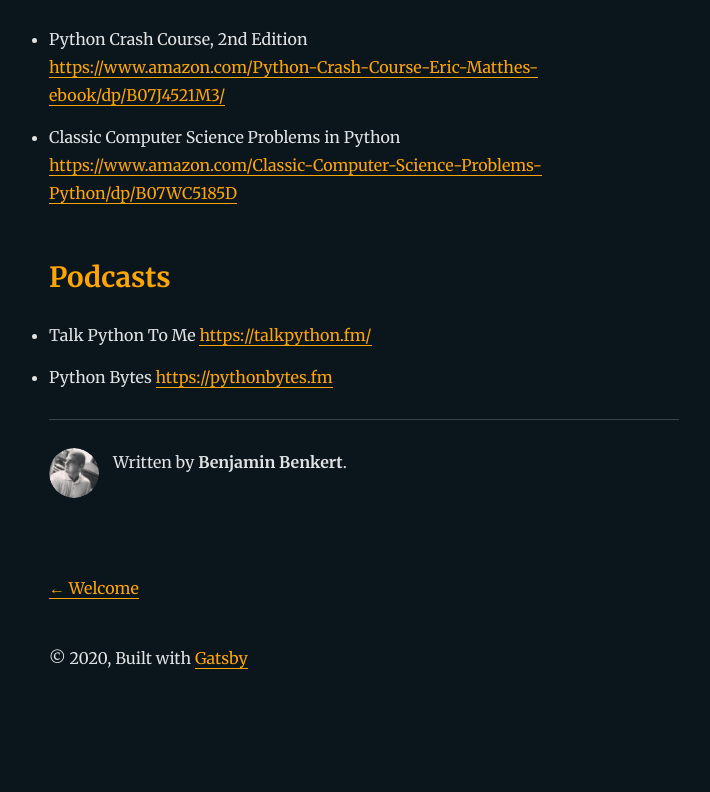
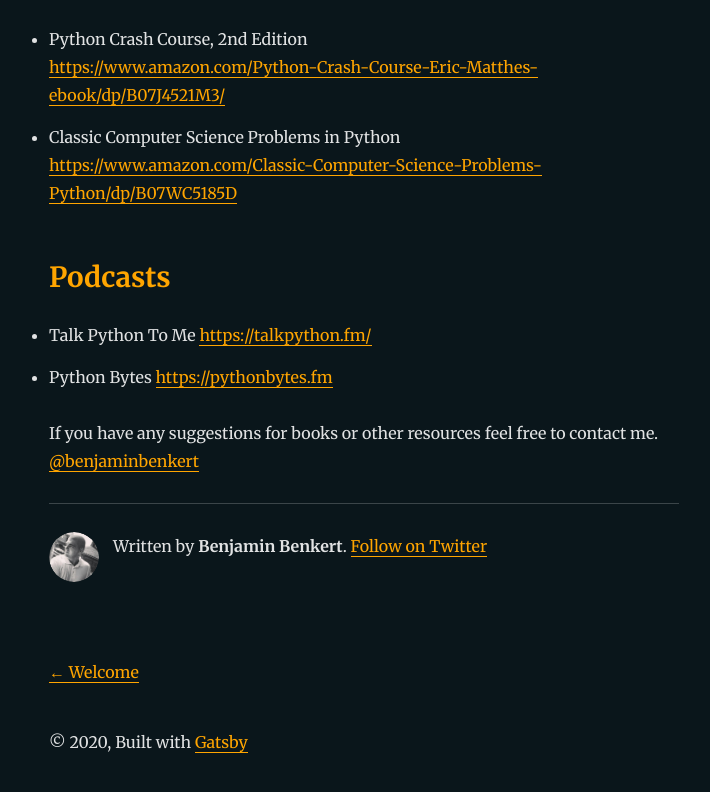
Before and after one commit to bbenkert/codemunchio, a Gatsby site: page /Python%20/ in a window 1280 px wide. Shown: the part 1583-2375 px from the top of the page, without its empty margins (276-986 px from the left). Before the commit the page ends 2297 px from the top, so only its background shows below. Built offline with nearby package versions, Linux system fonts and the light colour scheme; Gatsby itself is replaced by a stand-in of ours; some packages are replaced by stand-ins of ours.

Commit message:
Added Twitter links

```diff
--- a/content/blog/Python /index.md
+++ b/content/blog/Python /index.md
@@ -33,3 +33,5 @@
 ## Podcasts
 - Talk Python To Me https://talkpython.fm/
 - Python Bytes https://pythonbytes.fm
+
+If you have any suggestions for books or other resources feel free to contact me. <a href='https://twitter.com/benjaminbenkert'>@benjaminbenkert</a>
--- a/src/components/bio.js
+++ b/src/components/bio.js
@@ -48,6 +48,7 @@
       />
       <p>
         Written by <strong>{author}</strong>.{` `}
+        <a href={`https://twitter.com/${social.twitter}`}>Follow on Twitter</a>
       </p>
     </div>
   )
```
